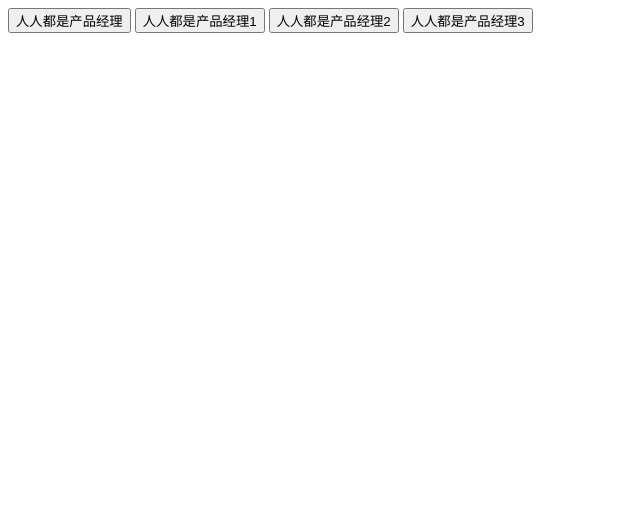
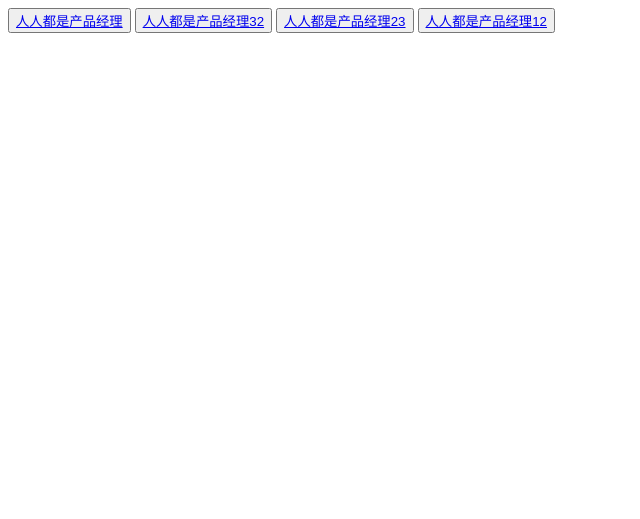
Before and after one commit to sifangzhi1224/sifangzhi1224.github.io, a plain HTML site: page index.html in a window 1280 px wide. Shown: the part 281-800 px from the top of the page, without its empty margins (0-640 px from the left). Drawn offline with Linux system fonts and the light colour scheme.

Commit message:
Update index.html

```diff
--- a/index.html
+++ b/index.html
@@ -14,17 +14,17 @@
 
 <h1>产品经理</h1>
   <button>
-    <link src="http://www.woshipm.com/">人人都是产品经理</link>
+    <a href="http://www.woshipm.com/">人人都是产品经理</a>
   </button>
 
   <button>
-    <link src="http://www.woshipm.com/">人人都是产品经理1</link>
+    <a href="http://www.woshipm.com/">人人都是产品经理32</a>
   </button>
 
   <button>
-    <link src="http://www.woshipm.com/">人人都是产品经理2</link>
+    <a href="http://www.woshipm.com/">人人都是产品经理23</a>
   </button>
 
   <button>
-    <link src="http://www.woshipm.com/">人人都是产品经理3</link>
+    <a href="http://www.woshipm.com/">人人都是产品经理12</a>
   </button>
```
